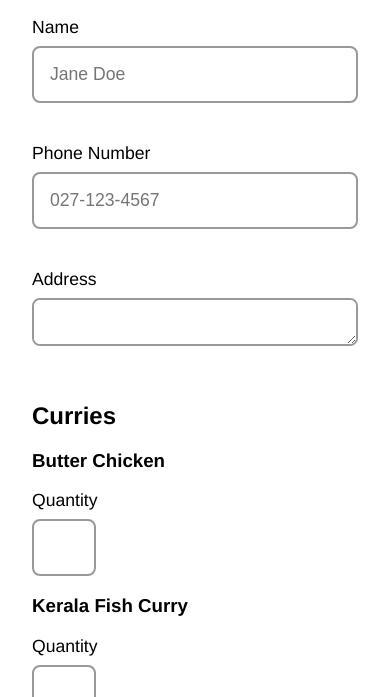
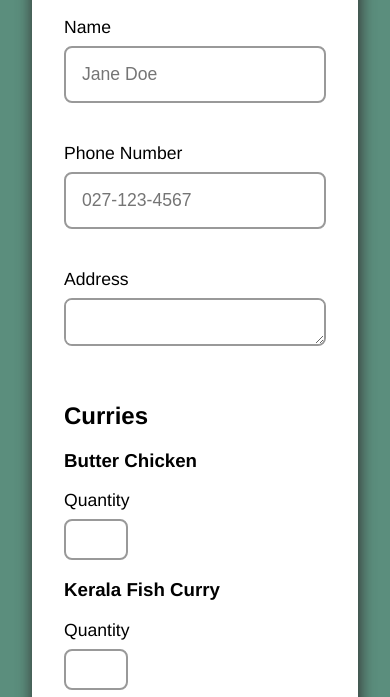
Before and after one commit to JaneilTan/01-exercise-css-form-design, a plain HTML site: page Submission/index.html in a window 390 px wide. Shown: the part 403-1100 px from the top of the page. Drawn offline with Linux system fonts and the light colour scheme; a web font is replaced by a local one.

Commit message:
Added css style responsive to mobile device

```diff
--- a/Submission/static/css/style.css
+++ b/Submission/static/css/style.css
@@ -95,10 +95,18 @@ button:hover {
 .form-control-label {
   border-radius: 0.5rem;
   border: 2px solid #999;
-  padding: 1rem;
+  padding: 0.5rem;
   font-size: 1.1rem;
   width: 4rem
 }
+
 #address {
   height: 3rem;
 }
+
+@media (min-width: 15rem) and (max-width: 43.93rem) {
+  main {
+    margin: 2rem;
+
+  }
+}
```
